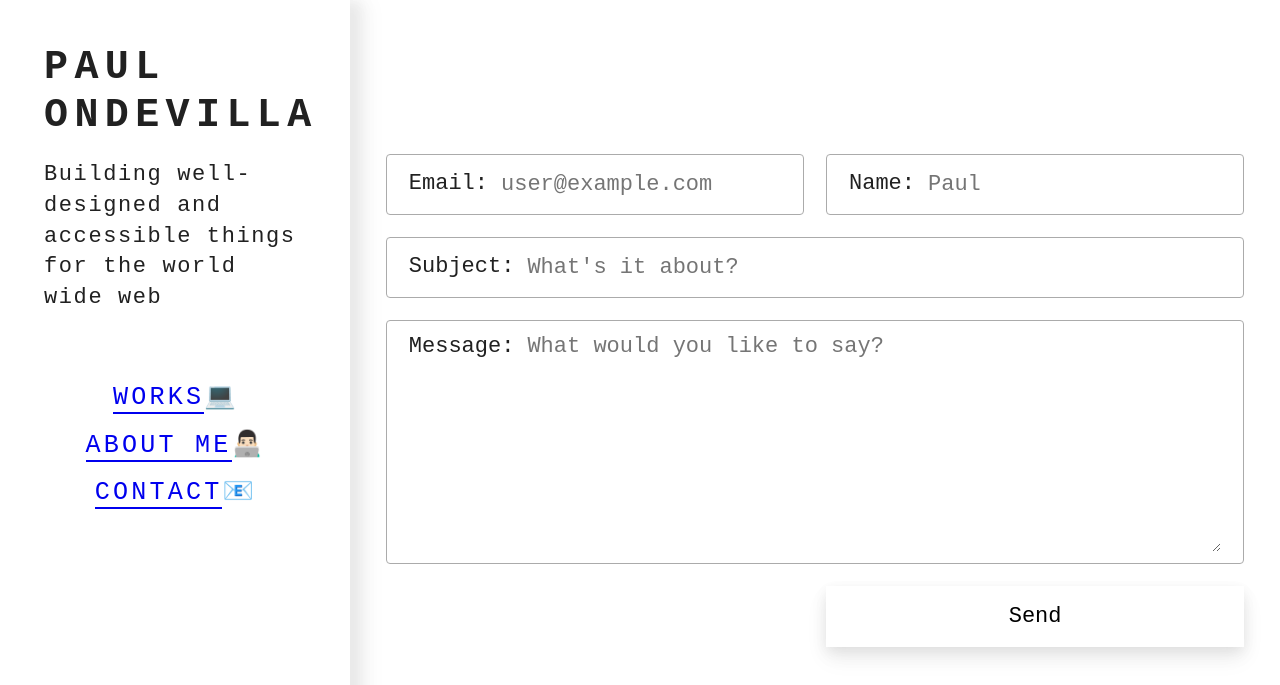
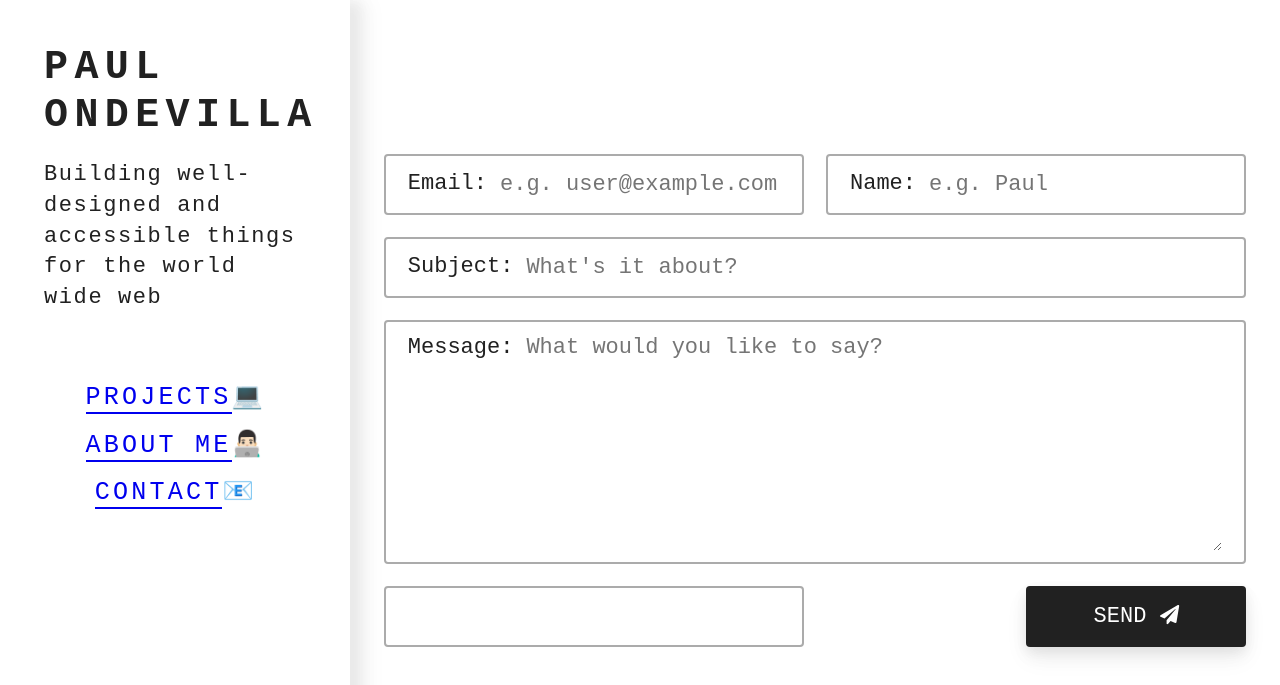
Before and after one commit to paulondevilla/portfolio, a Gatsby site: page /contact-page in a window 1280 px wide. Shown: the top 685 px of the page. Built offline with nearby package versions, Linux system fonts and the light colour scheme; Gatsby itself is replaced by a stand-in of ours.

Commit message:
added contact page with contact form

```diff
--- a/src/components/contact.js
+++ b/src/components/contact.js
@@ -1,6 +1,8 @@
 import React from "react"
 
 import styled from "styled-components"
+import { FontAwesomeIcon } from "@fortawesome/react-fontawesome"
+import { faPaperPlane } from "@fortawesome/free-solid-svg-icons"
 
 const ContactContainer = styled.form`
   max-height: 700px;
@@ -18,7 +20,7 @@ const ContactContainer = styled.form`
 
   & > div {
     padding: 0.5em 1em;
-    border: 1px solid hsl(0, 0%, 67%);
+    border: 2px solid hsl(0, 0%, 67%);
     border-radius: 4px;
     display: flex;
     align-items: stretch;
@@ -65,35 +67,68 @@ const MessageArea = styled.div`
 
 const SendButton = styled.button`
   grid-area: submit;
-  background-color: inherit;
+  justify-self: end;
+  width: 10em;
+  border-radius: 4px;
+  background-color: hsl(0, 0%, 13%);
   box-shadow: 0 4px 12px hsla(0, 0%, 0%, 0.05), 0 8px 18px hsla(0, 0%, 0%, 0.05),
     0 12px 24px hsla(0, 0%, 0%, 0.05);
+  color: hsl(0, 0%, 100%);
+  text-transform: uppercase;
   display: inline-block;
+`
+
+const StyledIcon = styled(FontAwesomeIcon)`
+  font-size: 1.2rem;
 `
 
 const Contact = () => {
   return (
-    <ContactContainer netlify name="contact">
+    <ContactContainer
+      netlify
+      name="contact"
+      method="post"
+      data-netlify-honeypot="bot-field"
+    >
+      <input hidden name="form-name" value="contact" />
+      <input hidden name="bot-field" />
       <EmailInput>
         <label htmlFor="email">Email: </label>
-        <input type="email" name="email" placeholder="user@example.com" />
+        <input
+          required
+          type="email"
+          name="email"
+          id="email"
+          placeholder="e.g. user@example.com"
+        />
       </EmailInput>
       <NameInput>
         <label htmlFor="name">Name: </label>
-        <input type="text" name="name" placeholder="Paul" />
+        <input type="text" name="name" id="name" placeholder="e.g. Paul" />
       </NameInput>
       <SubjectInput>
         <label htmlFor="subject">Subject: </label>
-        <input type="text" name="subject" placeholder="What's it about?" />
+        <input
+          required
+          type="text"
+          name="subject"
+          id="subject"
+          placeholder="What's it about?"
+        />
       </SubjectInput>
       <MessageArea>
         <label htmlFor="message">Message: </label>
         <textarea
+          required
           name="message"
+          id="message"
           placeholder="What would you like to say?"
         ></textarea>
       </MessageArea>
-      <SendButton type="submit">Send</SendButton>
+      <div data-netlify-recaptcha="true"></div>
+      <SendButton type="submit">
+        Send <StyledIcon icon={faPaperPlane} />
+      </SendButton>
     </ContactContainer>
   )
 }
--- a/src/components/nav.js
+++ b/src/components/nav.js
@@ -38,7 +38,7 @@ const Nav = ({ toggleAside }) => {
       <ul>
         <li>
           <StyledLink to="/" onClick={toggleAside}>
-            Works
+            Projects
           </StyledLink>
           💻
         </li>
```
